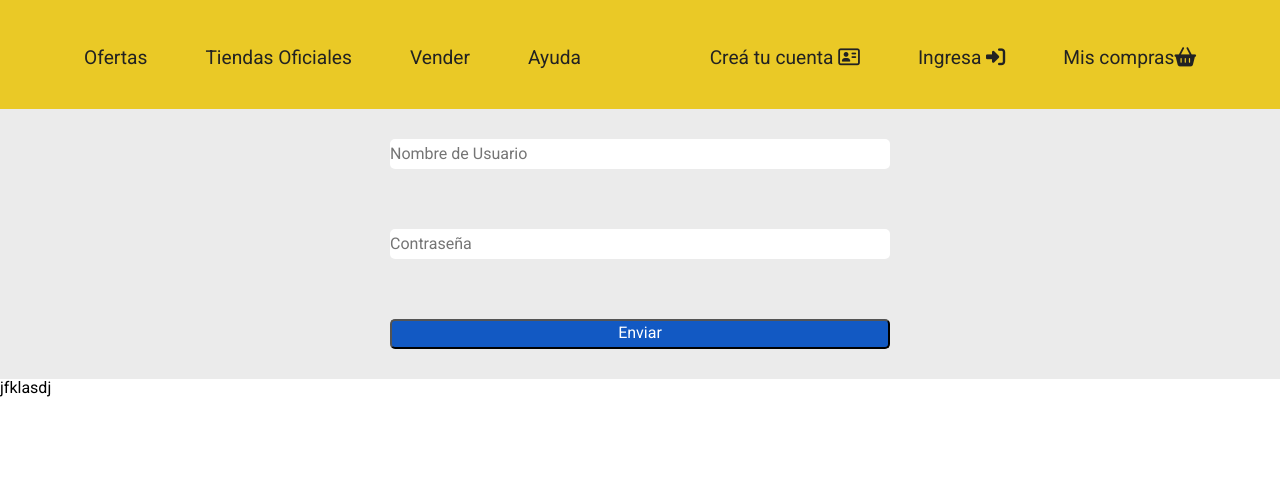
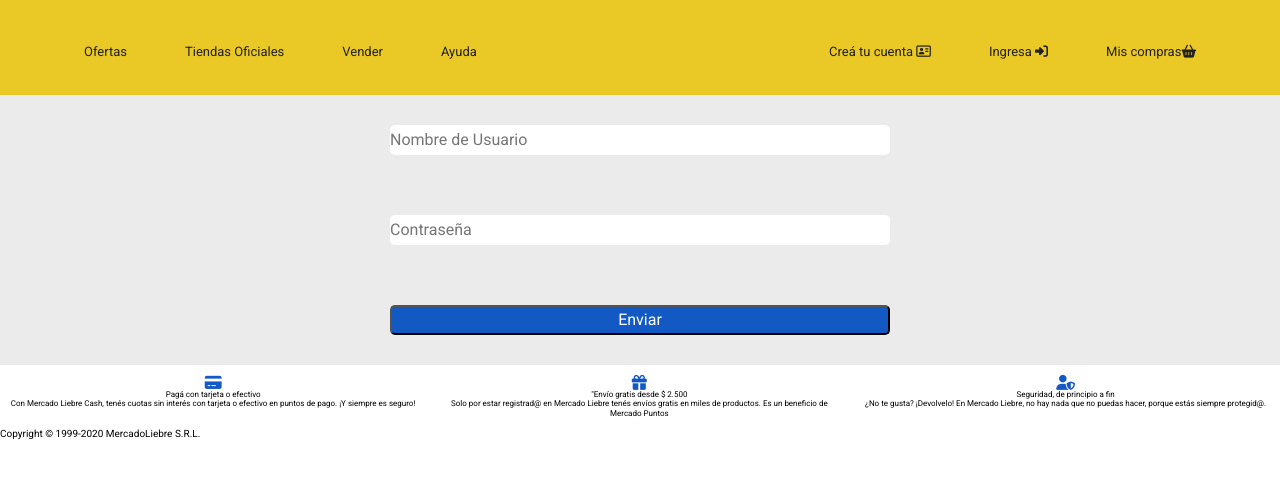
Before and after one commit to fdeloredo/mercadoliebre, a website: page views/login.html in a window 1280 px wide. Shown: the part 147-626 px from the top of the page. Drawn offline with Linux system fonts and the light colour scheme; files that its build step writes are made by us from their sources.

Commit message:
casiterminado

```diff
--- a/public/css/styles.css
+++ b/public/css/styles.css
@@ -113,8 +113,7 @@ font-size: 2vw;
  .containerinfo{
    border-top: #ebebeb solid 1px;
    padding: 15px;
-
- }
+  }
 
 .containerproducto1 i{
   display: block;
@@ -177,18 +176,19 @@ font-size: 2vw;
   margin: 30px 0px 0px;
   }
 .precioydesc .precio{
-  width: 30%;
+  width: 50%;
   align-content: flex-start;
   }
 .precioydesc .descuento{
-  width: 70%;
+  width: 50%;
   align-content: flex-start;
 }
 .descprod{
   margin: 8px 0px;
-  display: none;
+  opacity: 0;
   padding: 20px 0px 0px 0px;
-}
+  display: flex   ;
+  }
 .create-form{
   padding: 20px 15px;
   margin: 20px;
@@ -245,9 +245,10 @@ font-size: 2vw;
 
 /*                          MEDIA 361 MEDIA 361 MEDIA 361 MEDIA 361  MEDIA 361 MEDIA 361 MEDIA 361 */
 @media (min-width: 361px){
-.descprod{
-  display: flex;
-   }
+
+.containerproducto1:hover .descprod, .containerproducto2:hover .descprod, .containerproducto3:hover .descprod, .containerproducto4:hover .descprod {
+  opacity: 1;
+}
 
 .main-header-top-bar {
    display: flex;
@@ -269,9 +270,28 @@ font-size: 2vw;
   display: flex;
   justify-content: space-between;
 }
-.main-navbar ul {
-  display: flex;
+.left-navbar {
+  max-width: 50%;
+  font-size: auto;
+  display: inline;
+  padding: 0px 0px 0px 30px;
+}
+.left-navbar li a, .right-navbar li a {
+  display: inline;
+  font-size: 08px ;
   }
+.right-navbar{
+  max-width: 50%;
+  display: inline;
+}
+
+.right-navbar li {
+  display: inline;
+}
+.left-navbar li {
+  display: inline;
+}
+
 .main-navbar li {
   margin: 0 5px;
 }
@@ -304,6 +324,9 @@ font-size: 2vw;
 .main-navbar li {
   margin: 0 5px;
 
+}
+.left-navbar li a, .right-navbar li a {
+ font-size: 13px;
 }
 .cuerpoproductos{
   display: flex;
--- a/views/login.html
+++ b/views/login.html
@@ -59,7 +59,24 @@
   </main>
 
 </body>
-<footer>
-<p>jfklasdj</p>
+<footer  class="footer1">
+    <div class="parrafopaga">
+      <i class="fas fa-credit-card"></i>
+      <p>Pagá con tarjeta o efectivo</p>
+      <p>Con Mercado Liebre Cash, tenés cuotas sin interés con tarjeta o efectivo en puntos de pago. ¡Y siempre es seguro!</p>
+    </div>
+    <div class="parrafoenvio">
+      <i class="fas fa-gift"></i>
+      <p>"Envío gratis desde $ 2.500</p>
+      <p>Solo por estar registrad@ en Mercado Liebre tenés envíos gratis en miles de productos. Es un beneficio de Mercado Puntos</p>
+    </div>
+    <div class="parrafoseguridad">
+      <i class="fas fa-user-shield"></i>
+      <p>Seguridad, de principio a fin</p>
+      <p>¿No te gusta? ¡Devolvelo! En Mercado Liebre, no hay nada que no puedas hacer, porque estás siempre protegid@.</p>
+    </div>
 
+  </footer>
+  <p class="copyright">Copyright © 1999-2020 MercadoLiebre S.R.L.</p>
 </footer>
+</html>
```
Also changed, not shown: views/home.html (+1 -1 lines).
